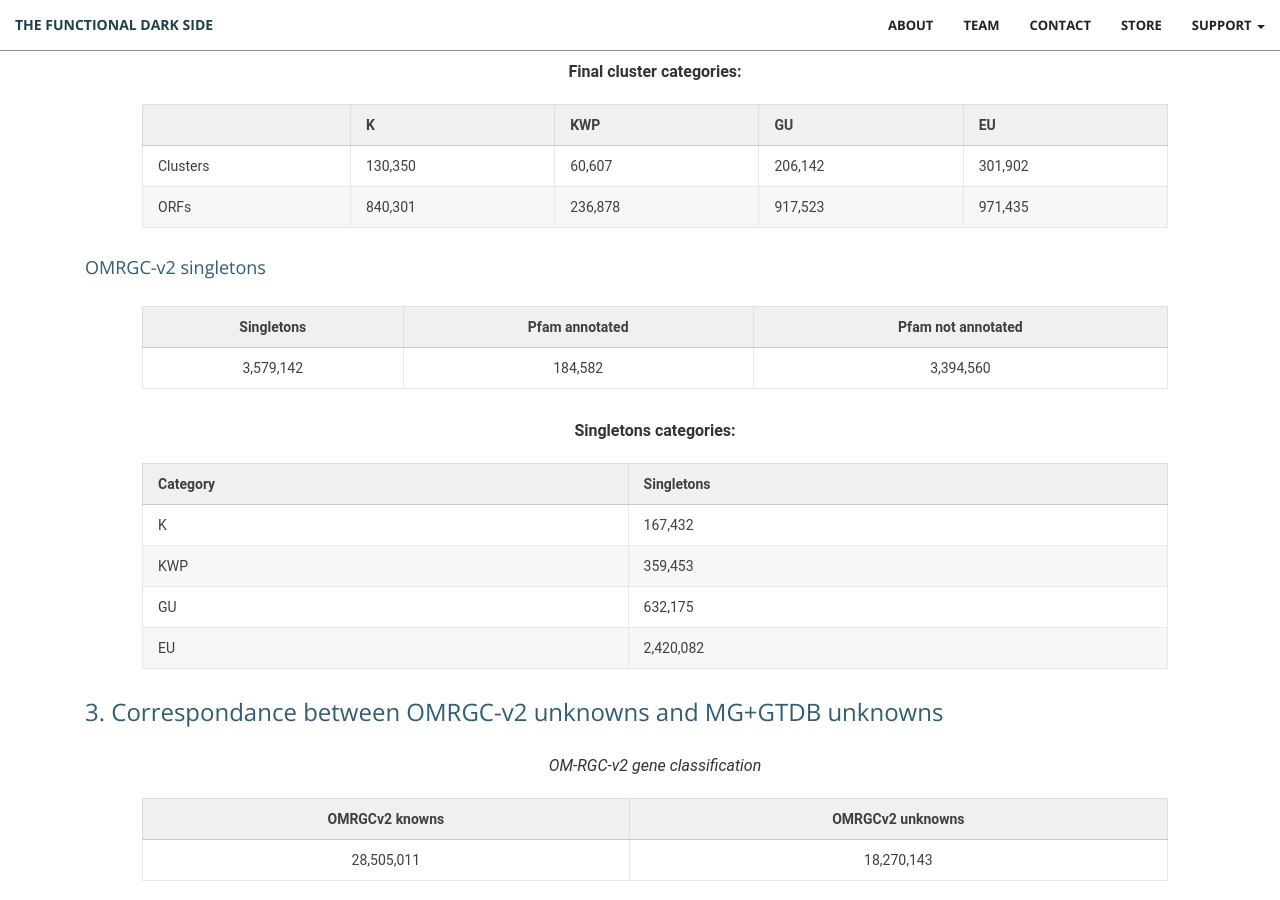
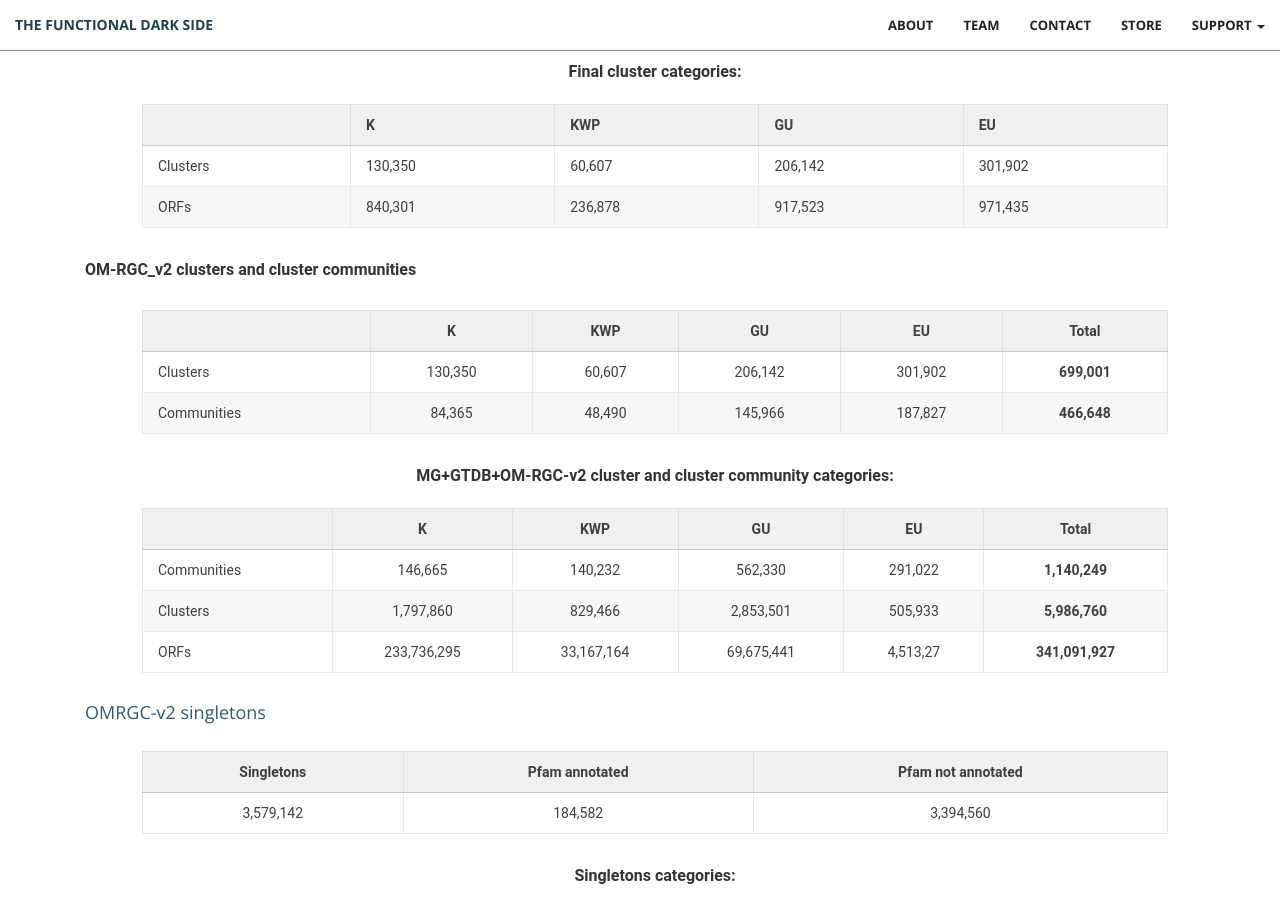
Before and after one commit to functional-dark-side/functional-dark-side.github.io, a Jekyll site: the page built from 15_Tara_Ocean_OMRGCv2.md, in a window 1280 px wide and 900 px high, scrolled down 5021 px. Built offline with Jekyll 4.4.1, drawn with Linux system fonts in a browser that asks for light colours; a script that is not in the unit is left out.

Commit message:
agnostos-wf etc.

```diff
--- a/15_Tara_Ocean_OMRGCv2.md
+++ b/15_Tara_Ocean_OMRGCv2.md
@@ -233,6 +233,29 @@ The numbers of clusters and ORFs for each category are reported in the table bel
 
 </div>
 
+**OM-RGC_v2 clusters and cluster communities**
+
+<div class="img_container" style="width:90%; margin:2em auto;">
+
+|             |    K    |  KWP   |   GU    |   EU    |    Total    |
+| ----------- |:-------:|:------:|:-------:|:-------:|:-----------:|
+| Clusters    | 130,350 | 60,607 | 206,142 | 301,902 | **699,001** |
+| Communities | 84,365  | 48,490 | 145,966 | 187,827 | **466,648** |
+
+</div>
+
+<div class="img_container" style="width:90%; margin:2em auto;">
+
+**MG+GTDB+OM-RGC-v2 cluster and cluster community categories:**
+
+|             |      K      |    KWP     |     GU     |    EU    |      Total      |
+| ----------- |:-----------:|:----------:|:----------:|:--------:|:---------------:|
+| Communities |   146,665   |  140,232   |  562,330   | 291,022  |  **1,140,249**  |
+| Clusters    |  1,797,860  |  829,466   | 2,853,501  | 505,933  |  **5,986,760**  |
+| ORFs        | 233,736,295 | 33,167,164 | 69,675,441 | 4,513,27 | **341,091,927** |
+
+
+</div>
 
 <h4 class="section-heading  text-primary">OMRGC-v2 singletons</h4>
 
```
Also changed, not shown: 12_GTDB_genome_integration.md (+20 -5 lines), 16.1_Cluster_and_communities_overview.md (added, +133 -0 lines), 16_Cluster_DB_numbers.md (+14 -1 lines), 8_Known-Unknown_refinement.md (+4 -0 lines), TOC.md (+1 -1 lines), README.md, img/mg_gtdb_clu_completness.png (added), img/mg_gtdb_clu_completness_bar.png (added), img/mg_gtdb_omrgc2.png (added).
